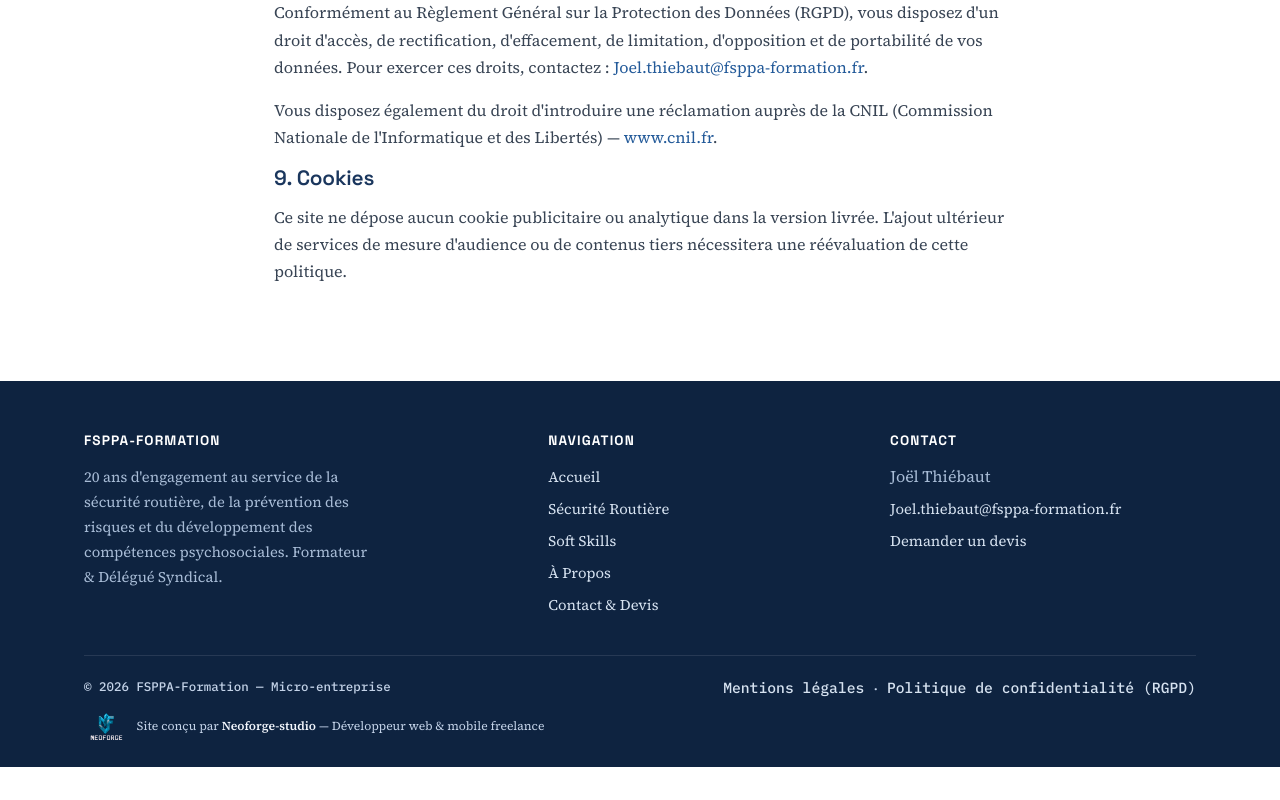
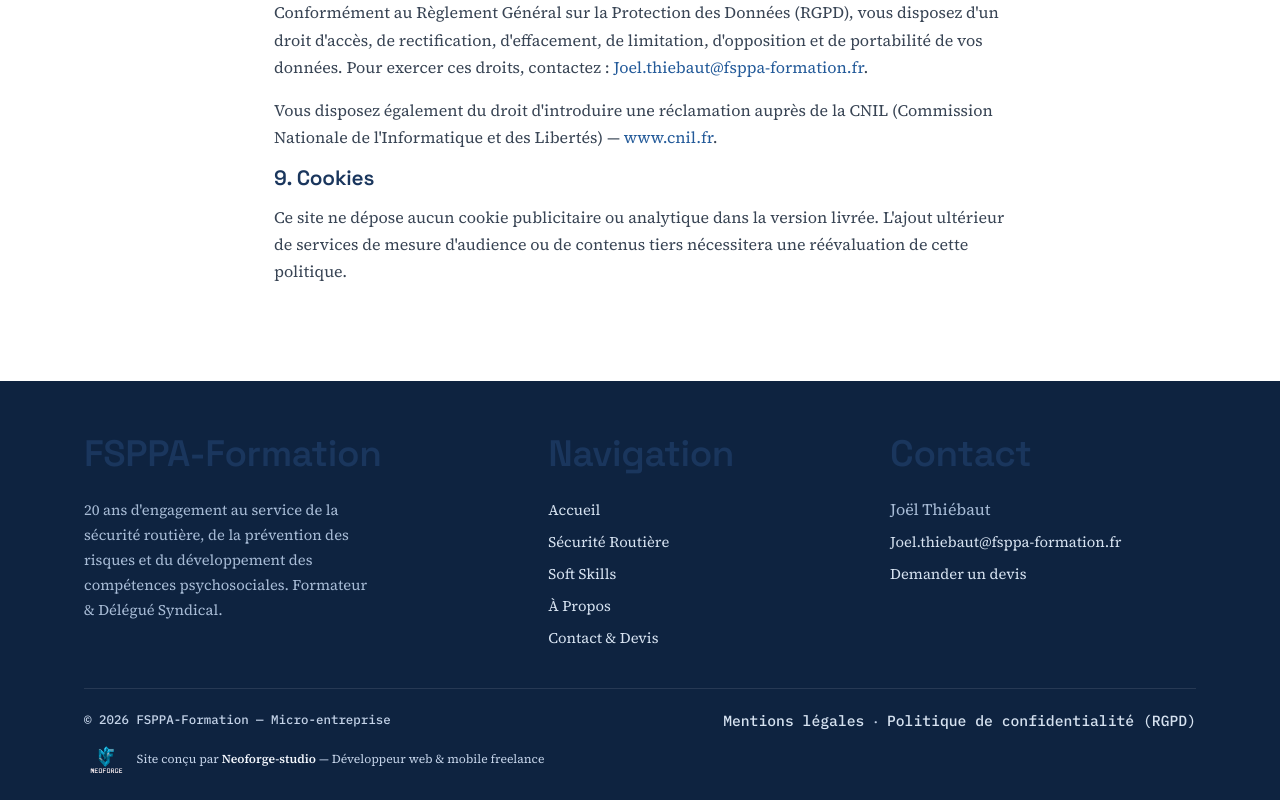
Before and after one commit to almaniaque/Fsspa, a React (Vite) app in the folder frontend/: page /politique-confidentialite in a window 1280 px wide. Shown: the part 1479-2279 px from the top of the page. Before the commit the page ends 2246 px from the top, so only its background shows below. Built offline with nearby package versions, Linux system fonts and the light colour scheme.

Commit message:
a11y/perf: hiérarchie des titres footer et dimensions explicites du logo

```diff
--- a/frontend/src/components/Footer.jsx
+++ b/frontend/src/components/Footer.jsx
@@ -6,14 +6,14 @@ function Footer() {
       <section className="container">
         <section className="footer-grid">
           <section aria-labelledby="footer-about-heading">
-            <h4 id="footer-about-heading">FSPPA-Formation</h4>
+            <h2 id="footer-about-heading">FSPPA-Formation</h2>
             <p style={{ color: "#a8bcd6", maxWidth: "38ch", fontSize: "0.92rem" }}>
               20 ans d'engagement au service de la sécurité routière, de la prévention des risques
               et du développement des compétences psychosociales. Formateur & Délégué Syndical.
             </p>
           </section>
           <section aria-labelledby="footer-nav-heading">
-            <h4 id="footer-nav-heading">Navigation</h4>
+            <h2 id="footer-nav-heading">Navigation</h2>
             <ul>
               <li><Link to="/">Accueil</Link></li>
               <li><Link to="/securite-routiere">Sécurité Routière</Link></li>
@@ -23,7 +23,7 @@ function Footer() {
             </ul>
           </section>
           <section aria-labelledby="footer-contact-heading">
-            <h4 id="footer-contact-heading">Contact</h4>
+            <h2 id="footer-contact-heading">Contact</h2>
             <ul>
               <li>Joël Thiébaut</li>
               <li><a href="mailto:Joel.thiebaut@fsppa-formation.fr">Joel.thiebaut@fsppa-formation.fr</a></li>
@@ -42,7 +42,7 @@ function Footer() {
         </section>
 
         <section className="footer-credit">
-          <img src="/media/neoforge-logo-vertical.svg" alt="Neoforge-studio" />
+          <img src="/media/neoforge-logo-vertical.svg" alt="Neoforge-studio" width="30" height="30" loading="lazy" decoding="async" />
           <span>Site conçu par <strong>Neoforge-studio</strong> — Développeur web &amp; mobile freelance</span>
         </section>
       </section>
```
